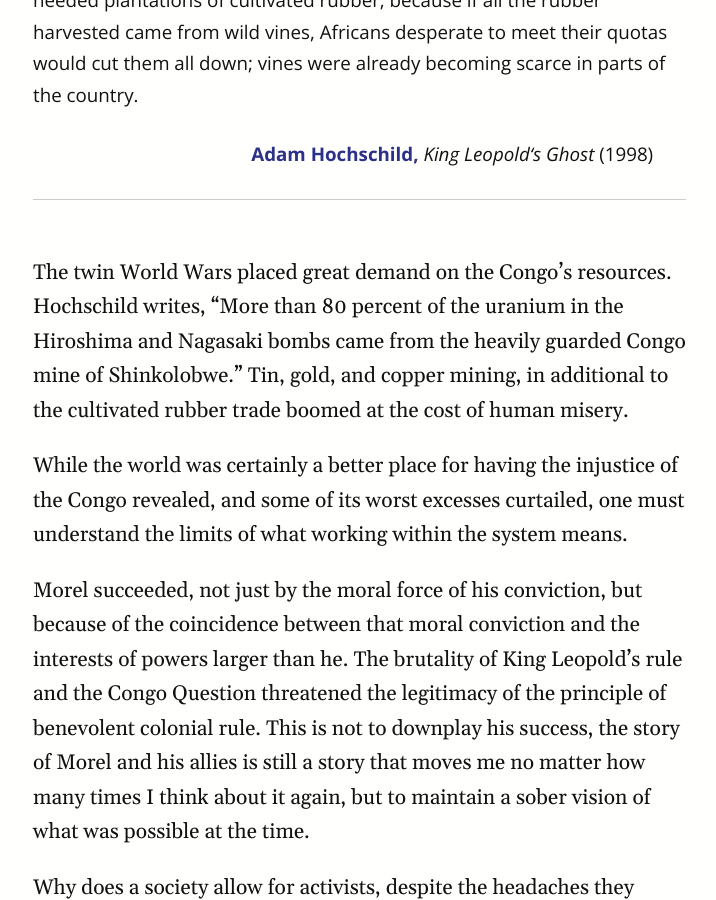
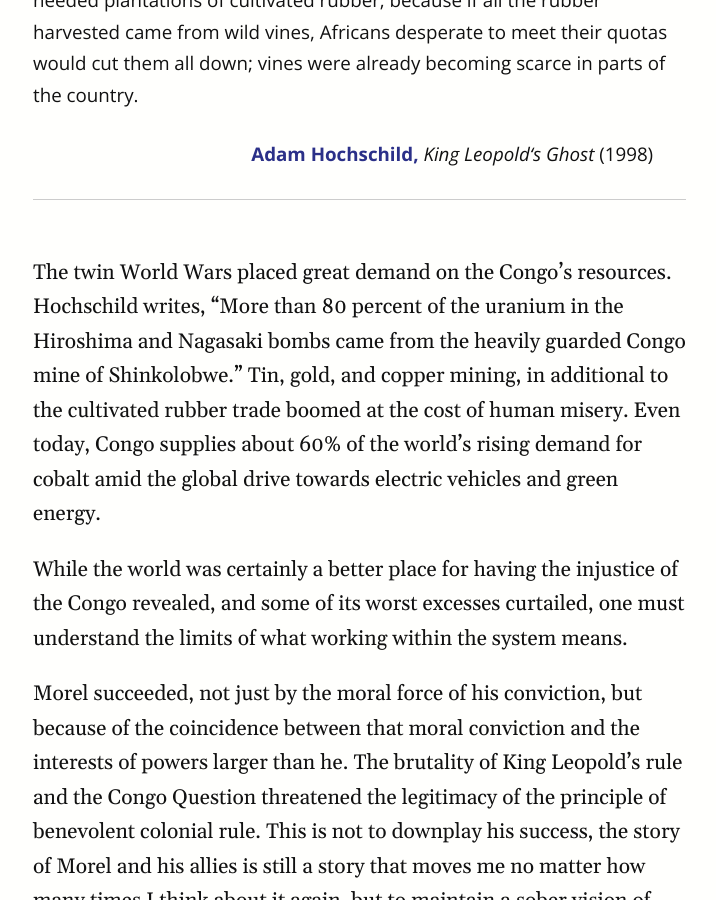
Before and after one commit to AndrewYang2024/AndrewYang2024.github.io, a Jekyll site: the page built from _posts/2021-11-20-The-Little-Short.md, in a window 1280 px wide and 900 px high, scrolled down 9199 px. Shown: the whole window, without its empty margins (63-779 px from the left). Built offline with Jekyll 4.4.1, drawn with Linux system fonts in a browser that asks for light colours; nearby versions of some CDN libraries.

Commit message:
Update 2021-11-20-The-Little-Short.md

```diff
--- a/_posts/2021-11-20-The-Little-Short.md
+++ b/_posts/2021-11-20-The-Little-Short.md
@@ -108,7 +108,7 @@
 >
 > {% cite 'Adam Hochschild' 'King Leopold‘s Ghost' '(1998)' %}
 
-The twin World Wars placed great demand on the Congo’s resources. Hochschild writes, “More than 80 percent of the uranium in the Hiroshima and Nagasaki bombs came from the heavily guarded Congo mine of Shinkolobwe.” Tin, gold, and copper mining, in additional to the cultivated rubber trade boomed at the cost of human misery.
+The twin World Wars placed great demand on the Congo’s resources. Hochschild writes, “More than 80 percent of the uranium in the Hiroshima and Nagasaki bombs came from the heavily guarded Congo mine of Shinkolobwe.” Tin, gold, and copper mining, in additional to the cultivated rubber trade boomed at the cost of human misery. Even today, Congo supplies about 60% of the world’s rising demand for cobalt amid the global drive towards electric vehicles and green energy.
 
 While the world was certainly a better place for having the injustice of the Congo revealed, and some of its worst excesses curtailed, one must understand the limits of what working within the system means.
 
```
